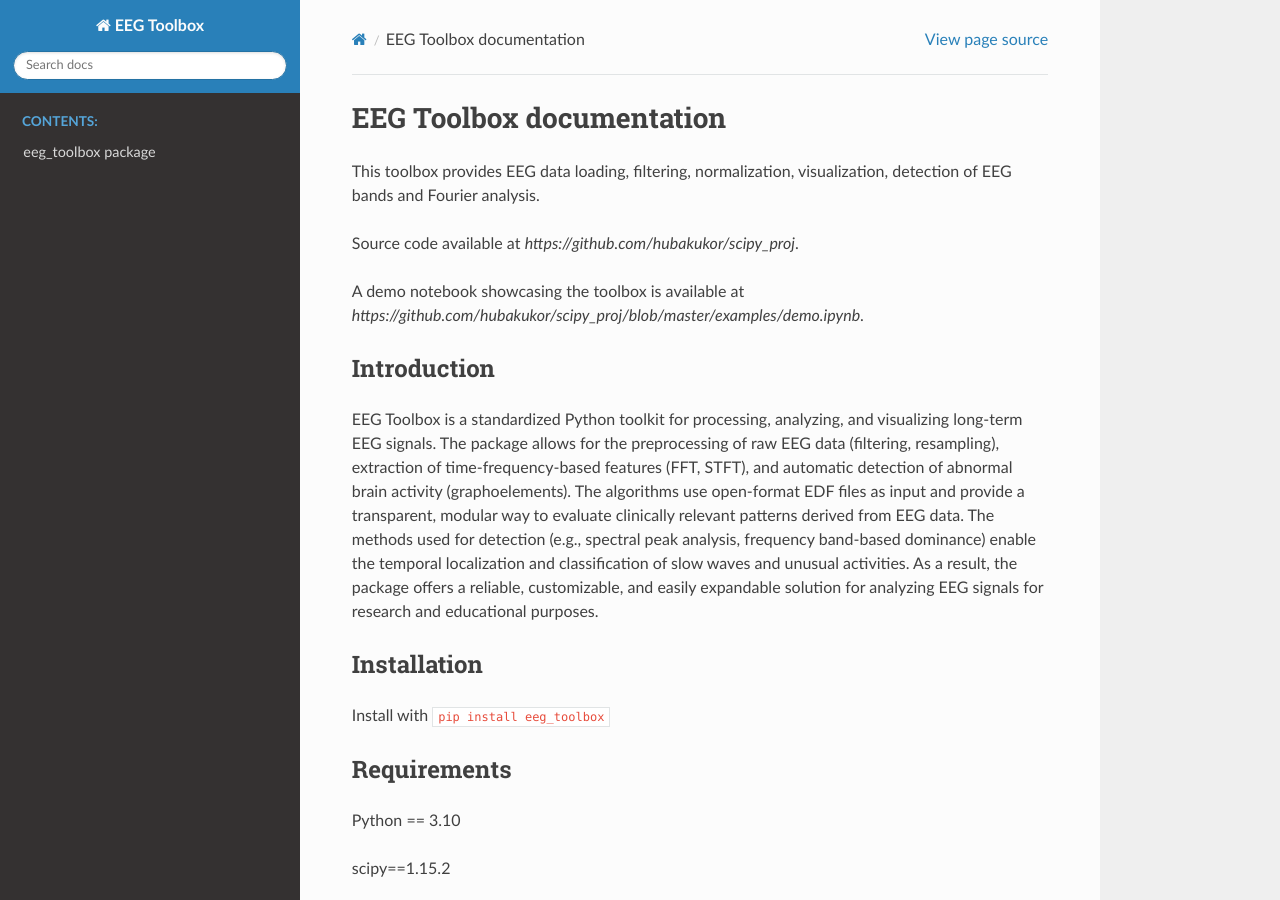
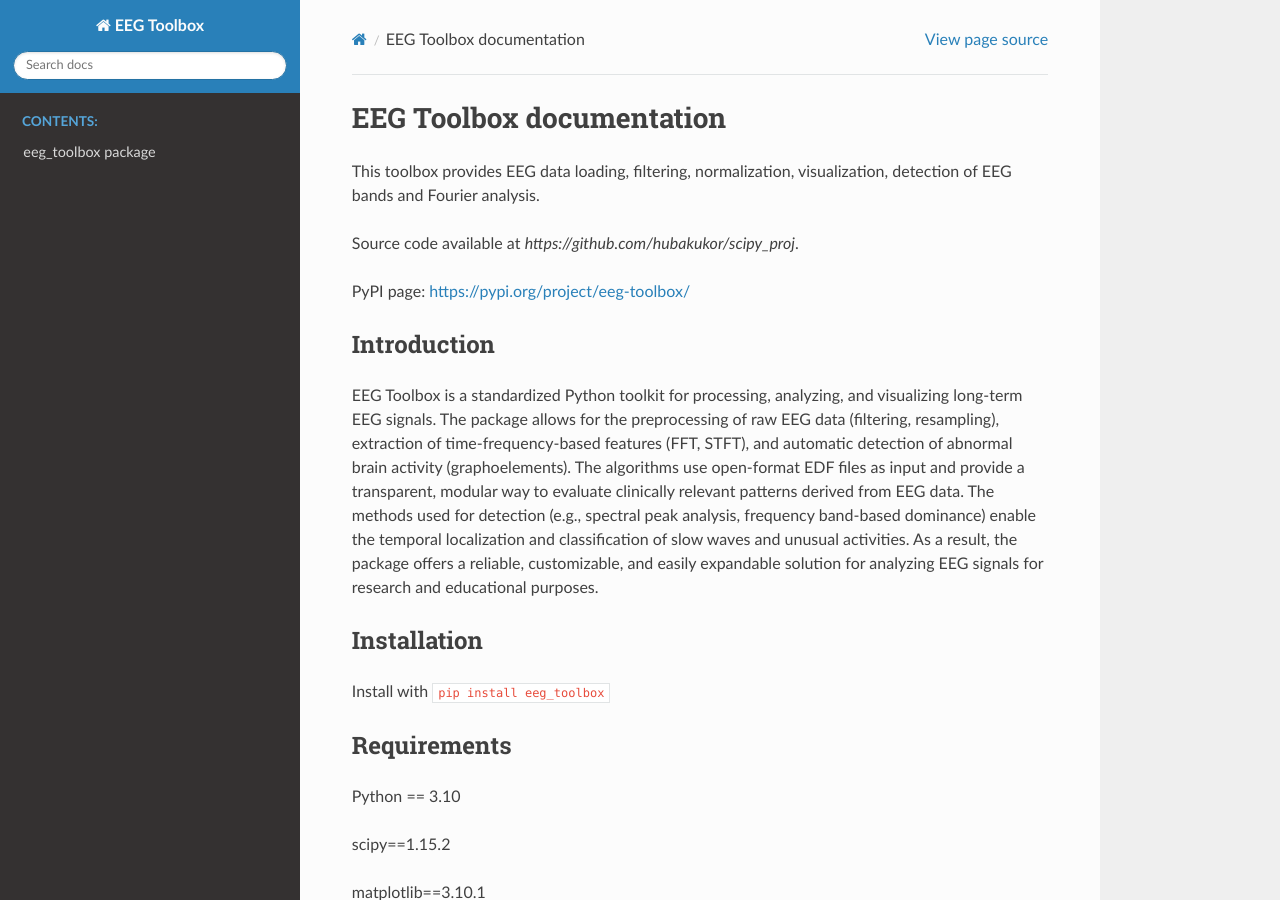
Before and after one commit to hubakukor/scipy_proj, a Sphinx documentation site: the page built from docs/source/index.rst, in a window 1280 px wide and 900 px high. Built offline with Sphinx 7.4.7 and the Read the Docs theme 3.1.0, drawn with Linux system fonts in a browser that asks for light colours.

Commit message:
readthedocs

```diff
--- a/docs/source/index.rst
+++ b/docs/source/index.rst
@@ -11,8 +11,7 @@
 
 Source code available at `https://github.com/hubakukor/scipy_proj`.
 
-A demo notebook showcasing the toolbox is available at `https://github.com/hubakukor/scipy_proj/blob/master/examples/demo.ipynb`.
-
+PyPI page: https://pypi.org/project/eeg-toolbox/
 
 Introduction
 -------
```
